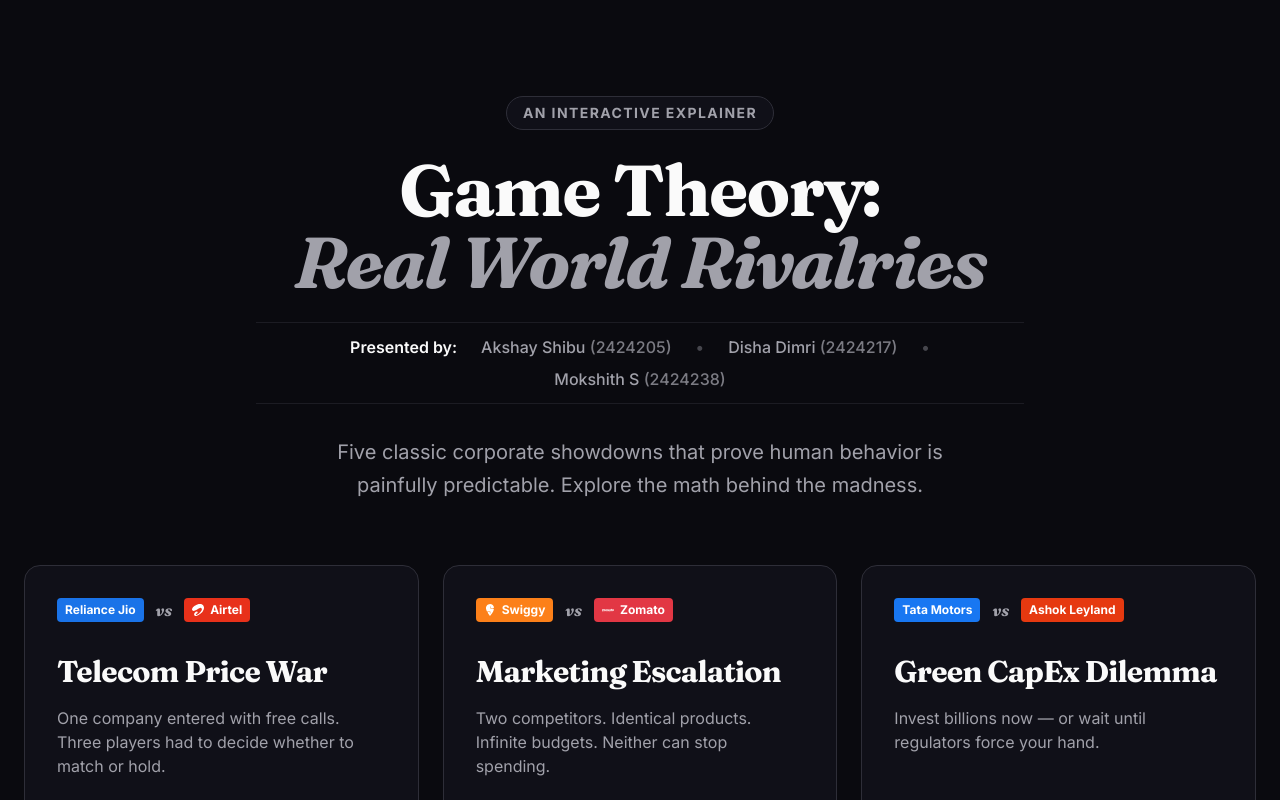
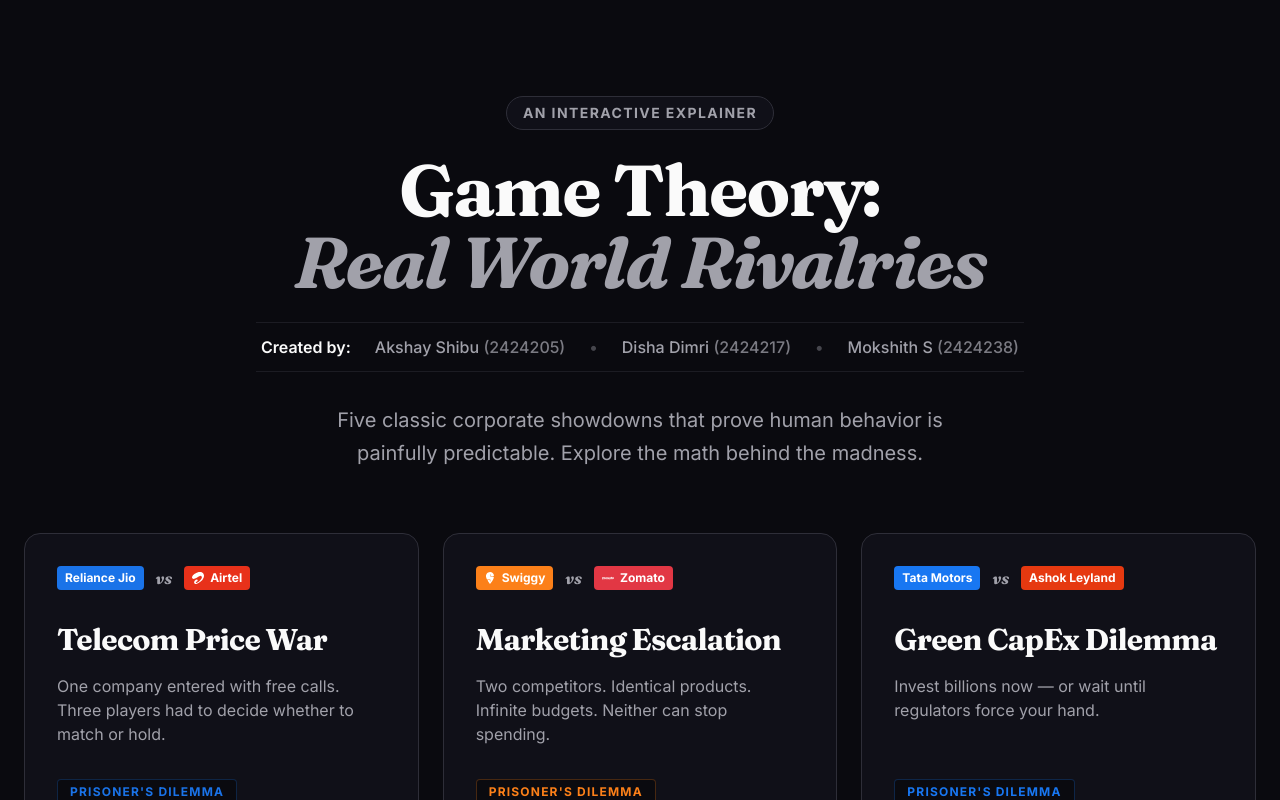
Before and after one commit to mokshinfection/Game_theory_website, a React (Vite) app in the folder game-theory-website/artifacts/game-theory/: page / in a window 1280 px wide. Shown: the top 800 px of the page. Built offline with nearby package versions, Linux system fonts and the light colour scheme.

Commit message:
Update Home.tsx

```diff
--- a/game-theory-website/artifacts/game-theory/src/pages/Home.tsx
+++ b/game-theory-website/artifacts/game-theory/src/pages/Home.tsx
@@ -19,7 +19,7 @@
 
         {/* Authors / Presented By */}
         <div className="mt-4 mb-8 flex flex-wrap justify-center items-center gap-x-6 gap-y-2 text-sm md:text-base font-medium text-muted-foreground border-y border-border/50 py-3 max-w-3xl mx-auto">
-          <span className="font-semibold text-foreground">Presented by:</span>
+          <span className="font-semibold text-foreground">Created by:</span>
           <span>Akshay Shibu <span className="opacity-75">(2424205)</span></span>
           <span className="hidden sm:inline opacity-40">•</span>
           <span>Disha Dimri <span className="opacity-75">(2424217)</span></span>
```
